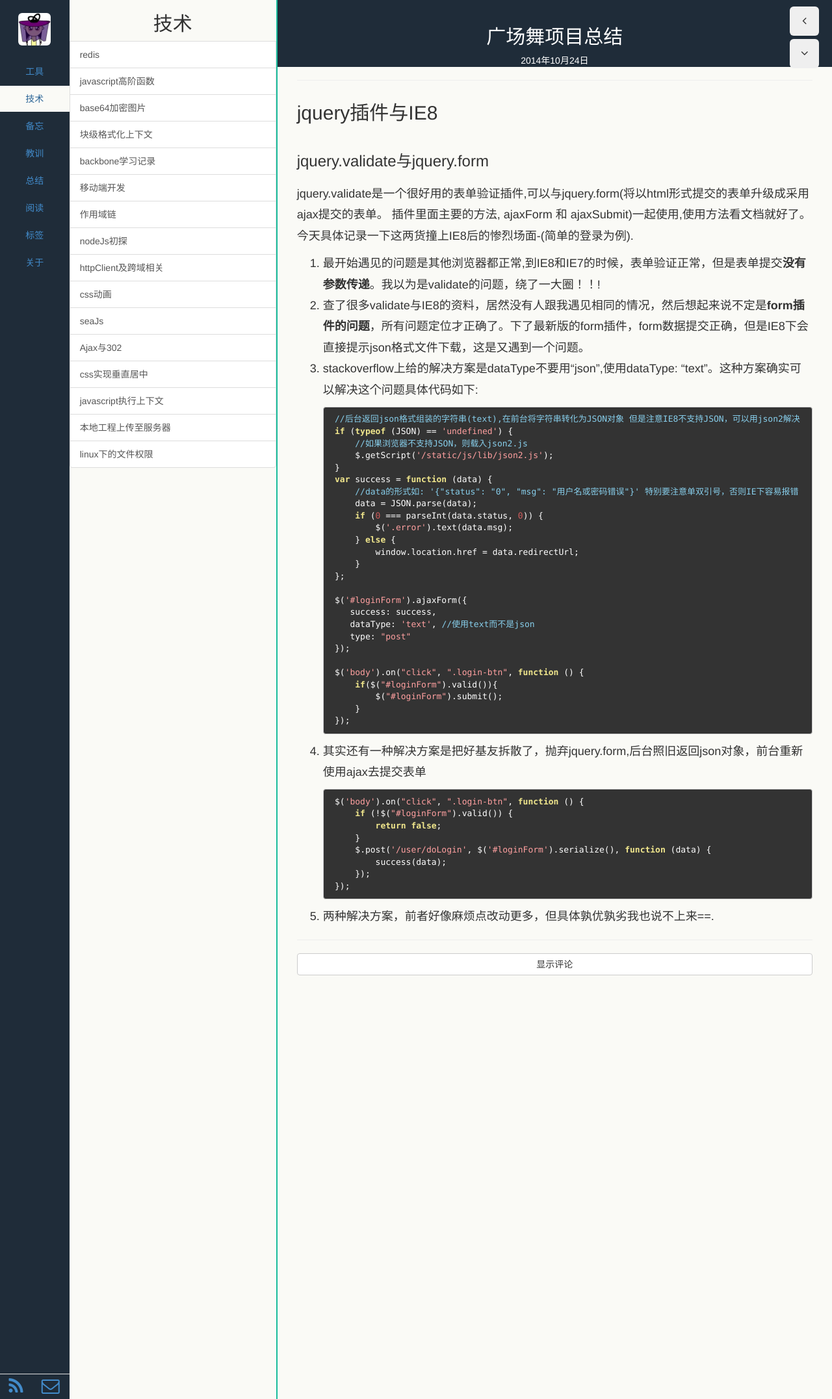
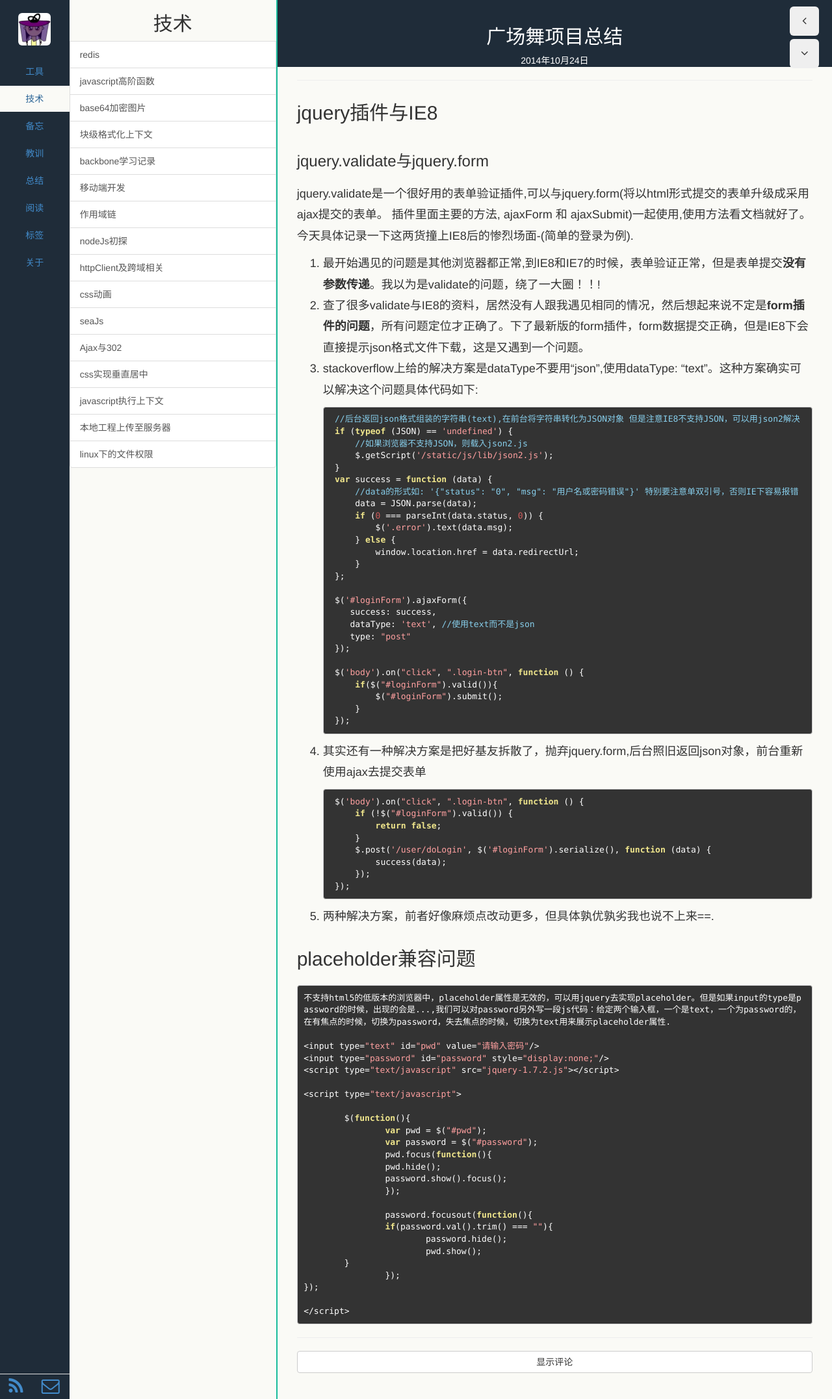
Before and after one commit to echoZQ/echo-blog, a Jekyll site: the page built from _posts/2014-10-24-dancing-web.md, in a window 1280 px wide. Shown: the whole page at 65% size. Built offline with Jekyll 4.4.1, drawn with Linux system fonts in a browser that asks for light colours; Markdown is read by kramdown in place of the engine named in the settings.

Commit message:
广场舞项目总结 placeholder

```diff
--- a/_posts/2014-10-24-dancing-web.md
+++ b/_posts/2014-10-24-dancing-web.md
@@ -56,3 +56,31 @@ jquery.validate是一个很好用的表单验证插件,可以与jquery.form(将
         });
 
 5. 两种解决方案，前者好像麻烦点改动更多，但具体孰优孰劣我也说不上来==.
+
+## placeholder兼容问题
+
+	不支持html5的低版本的浏览器中，placeholder属性是无效的，可以用jquery去实现placeholder。但是如果input的type是password的时候，出现的会是...,我们可以对password另外写一段js代码：给定两个输入框，一个是text，一个为password的，在有焦点的时候，切换为password，失去焦点的时候，切换为text用来展示placeholder属性.
+
+	<input type="text" id="pwd" value="请输入密码"/>
+	<input type="password" id="password" style="display:none;"/>
+	<script type="text/javascript" src="jquery-1.7.2.js"></script>
+
+	<script type="text/javascript">
+
+		$(function(){
+    		var pwd = $("#pwd");
+    		var password = $("#password");
+    		pwd.focus(function(){
+        		pwd.hide();
+        		password.show().focus();
+    		});
+
+    		password.focusout(function(){
+        		if(password.val().trim() === ""){
+           			password.hide();
+            		pwd.show();
+        	}
+   	 	});
+	});
+
+	</script>
```
